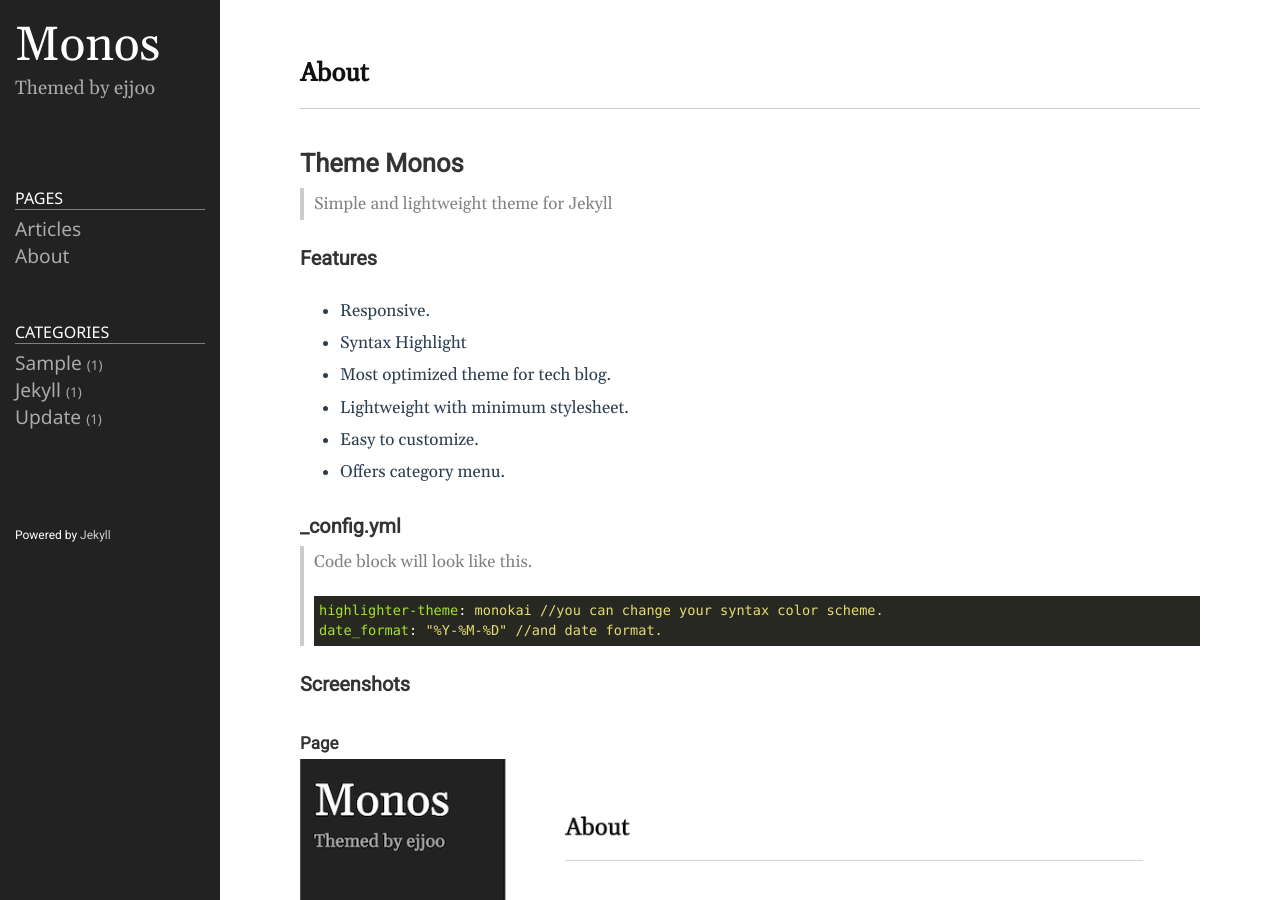
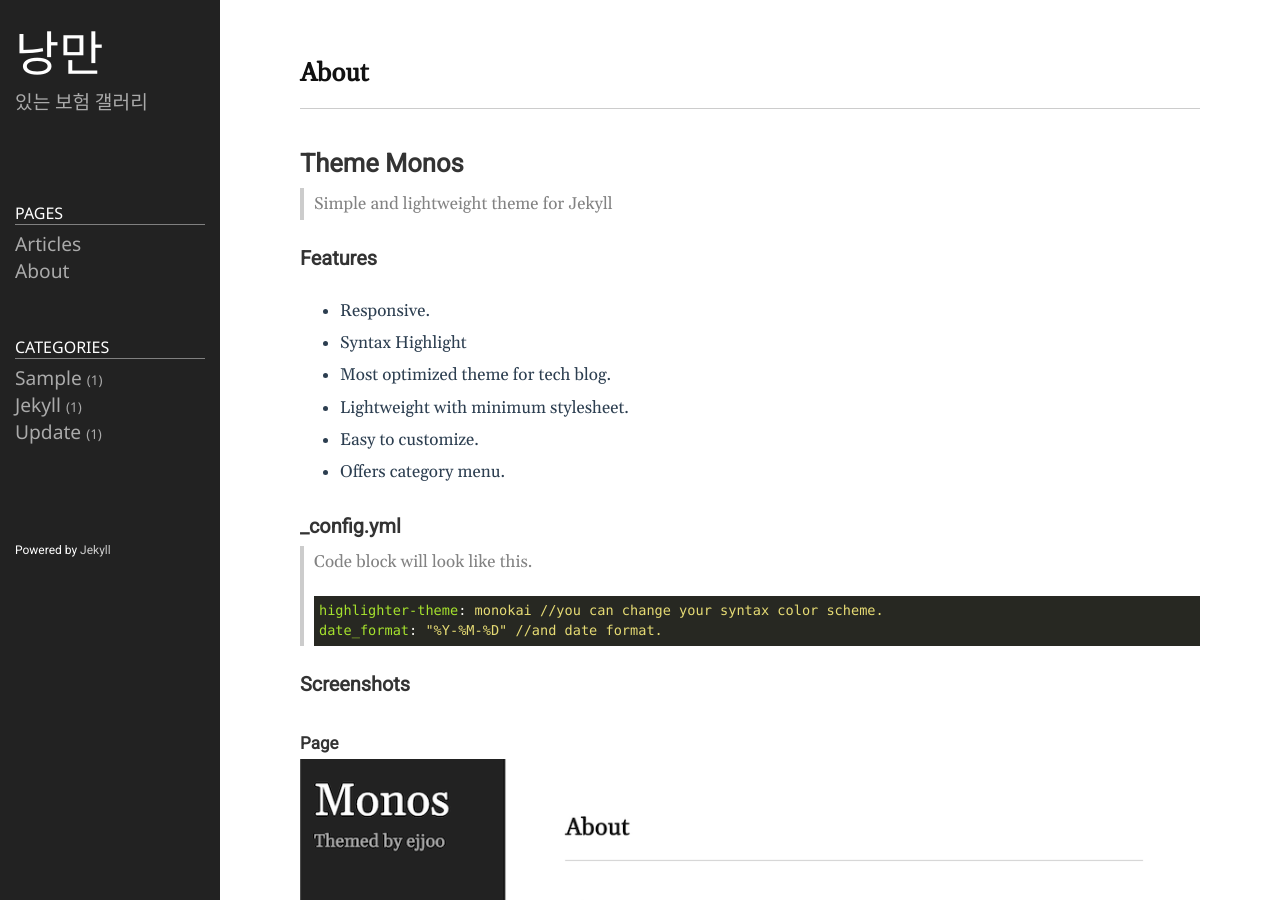
Before and after one commit to nangmani/nangmani.github.io, a Jekyll site: the page built from README.md, in a window 1280 px wide and 900 px high. Built offline with Jekyll 4.4.1, drawn with Linux system fonts in a browser that asks for light colours.

Commit message:
이름변경

```diff
--- a/_config.yml
+++ b/_config.yml
@@ -18,13 +18,13 @@
 # You can create any custom variable you would like, and they will be accessible
 # in the templates via {{ site.myvariable }}.
 
-title: Monos
-email: ejjoo7994@gmail.com
+title: 낭만
+email: koneca@naver.com
 description: >- # this means to ignore newlines until "baseurl:"
-  Themed by ejjoo
+  있는 보험 갤러리
 # baseurl: "/" # the subpath of your site, e.g. /blog
 # url: "http://ejjoo.github.io" # the base hostname & protocol for your site, e.g. http://example.com
-github_username: ejjoo
+github_username: 낭만
 highlighter: rouge
 svg:
   optimize: true
```
